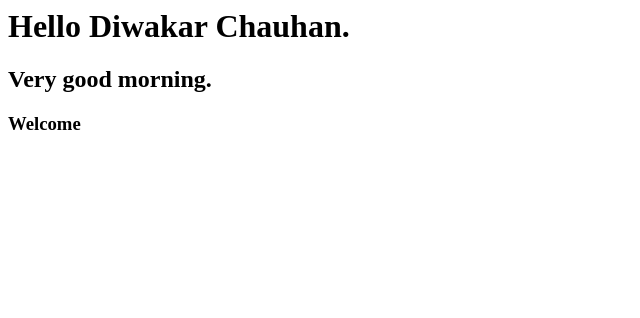
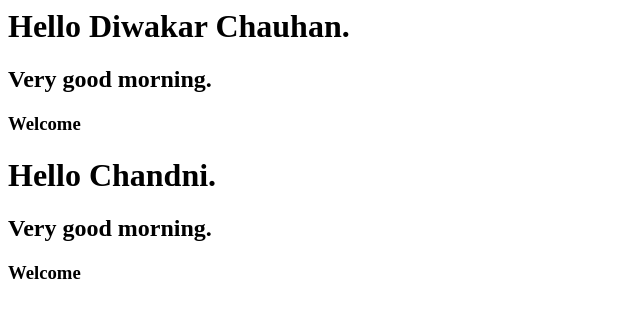
Before and after one commit to DiwakarSinghRajput/DiwakarSinghRajput.github.io, a plain HTML site: page index.html in a window 1280 px wide. Shown: the whole page, without its empty margins (0-640 px from the left). Drawn offline with Linux system fonts and the light colour scheme.

Commit message:
Secon Commit

```diff
--- a/index.html
+++ b/index.html
@@ -5,6 +5,12 @@
 		<h1>Hello Diwakar Chauhan.</h1>
 		<h2>Very good morning.</h2>
 		<h3>Welcome</h3>
+
+
+
+		<h1>Hello Chandni.</h1>
+		<h2>Very good morning.</h2>
+		<h3>Welcome</h3>
 	</body>
 
 </html>
```
